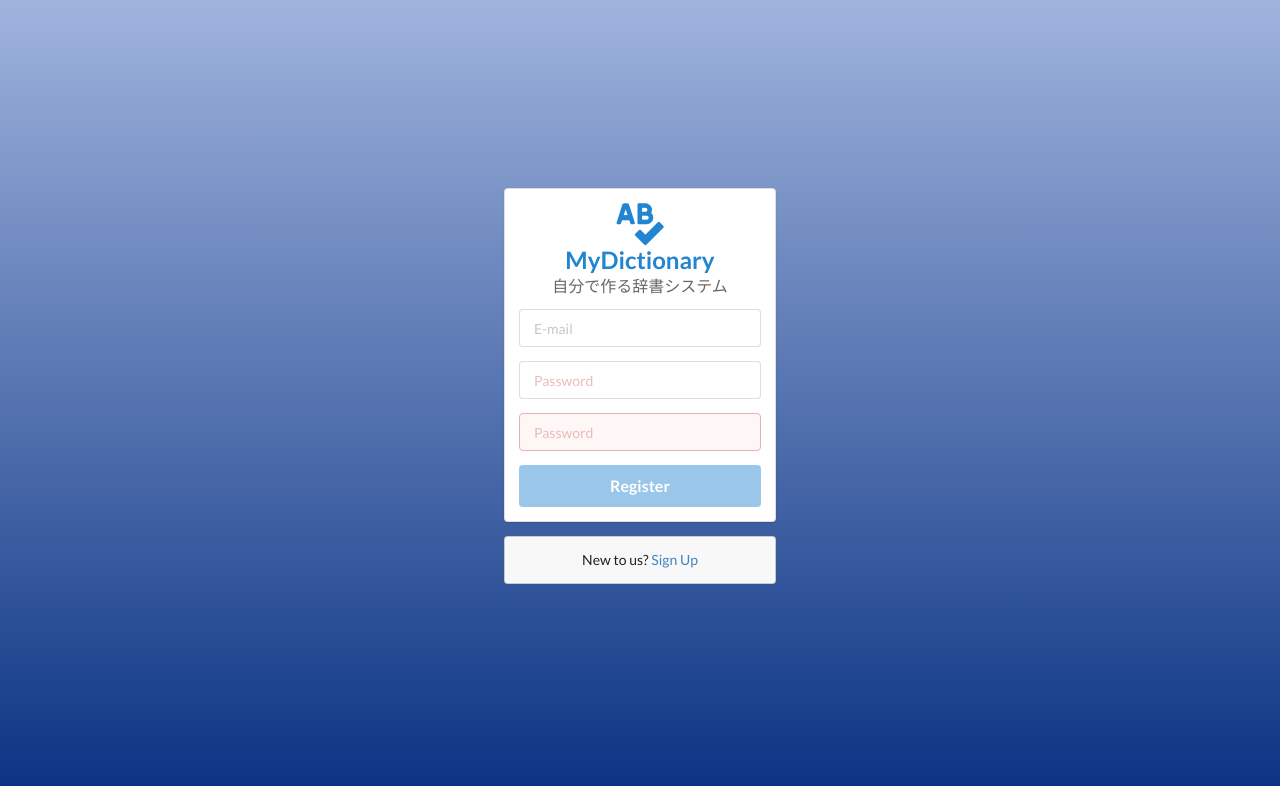
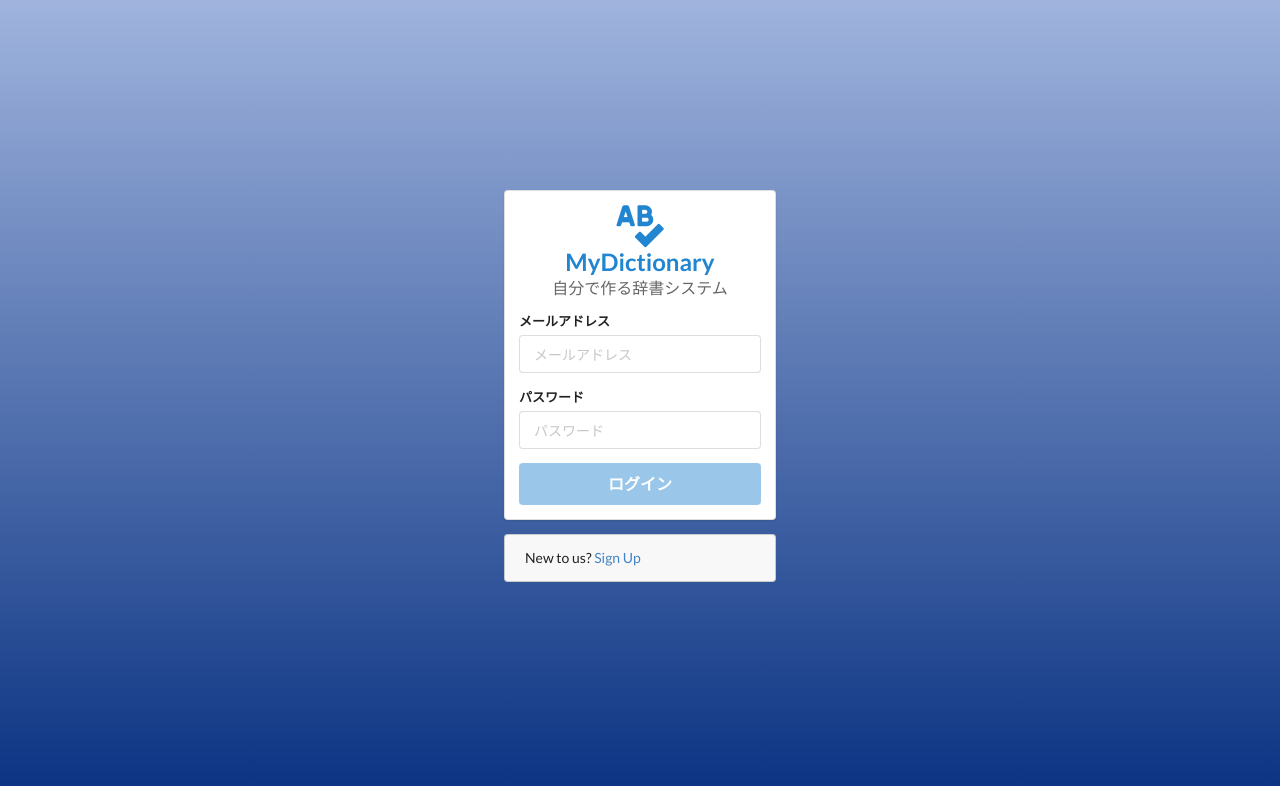
Before and after one commit to neighborlab/chitose, an Angular app: page /login in a window 1280 px wide. Built offline with nearby package versions, Linux system fonts and the light colour scheme.

Commit message:
ログインのバリデーション

```diff
--- a/src/app/login/login.component.html
+++ b/src/app/login/login.component.html
@@ -1,9 +1,8 @@
-<div class="ui middle aligned center aligned grid">
+<div class="ui middle aligned centered grid">
   <div class="column">
-    <form name="form" class="ui form" [formGroup]="form" (ngSubmit)="form.valid && onSubmit()">
-      <div class="ui segment">
+    <form name="form" class="ui form segment" [formGroup]="form" (ngSubmit)="form.valid && onSubmit()">
 
-        <h2 class="ui icon header blue">
+        <h2 class="ui icon header blue middle aligned">
           <i class="fas fa-spell-check large text"></i>
           <div class="content">
             MyDictionary
@@ -12,38 +11,33 @@
         </h2>
 
         <div class="field">
-          <div class="ui fluid input error" [ngClass]="{'error':form.get('email').touched && form.get('email').invalid}">
-            <input type="text" placeholder="E-mail" formControlName="email" />
-          </div>
-          <div *ngIf="form.get('email').touched && form.get('email').invalid"  class="invalid-feedback">
-            <div class="ui pointing label" *ngIf="form.get('email').errors.required">Email Name is required</div>
-            <div *ngIf="form.get('email').errors.email">Email must be a valid email Address</div>
+          <label>メールアドレス</label>
+          <div class="ui input">
+            <input type="text" placeholder="メールアドレス" formControlName="email" />
           </div>
         </div>
 
         <div class="field">
-          <div class="ui input error">
-            <input type="password" placeholder="Password" formControlName="password" [ngClass]="{'is-invalid':form.get('password').touched && form.get('password').invalid}" />
+          <label>パスワード</label>
+          <div class="ui input" >
+            <input type="password" placeholder="パスワード" formControlName="password"/>
           </div>
           <div *ngIf="form.get('password').touched && form.get('password').invalid" class="">
-            <div *ngIf="form.get('password').errors.required">Password is required</div>
-            <div *ngIf="form.get('password').errors.minlength">Password  must be a letaset 6 charector</div>
           </div>
         </div>
 
-        <div class="field">
-          <div class="ui input error">
-            <input type="moj" placeholder="Password" formControlName="password" [ngClass]="{'is-invalid':form.get('password').touched && form.get('password').invalid}" />
-          </div>
-          <div *ngIf="form.get('password').touched && form.get('password').invalid" class="">
-            <div *ngIf="form.get('password').errors.required">Password is required</div>
-            <div *ngIf="form.get('password').errors.minlength">Password  must be a letaset 6 charector</div>
-          </div>
+        <div class="ui negative message" *ngIf="( form.get('email').touched && form.get('email').invalid ) || ( form.get('password').touched && form.get('password').invalid )">
+          <ul class="list" *ngIf="form.get('email').touched && form.get('email').invalid" >
+            <li *ngIf="form.get('email').errors.required" >メールアドレスを入力してください</li>
+            <li *ngIf="form.get('email').errors.email" >メールアドレスの形式が正しくありません</li>
+          </ul>
+          <ul class="list" *ngIf="form.get('password').touched && form.get('password').invalid">
+            <li *ngIf="form.get('password').errors.required">パスワードを入力してください</li>
+            <li *ngIf="form.get('password').errors.minlength">パスワードは６文字以上入力してください</li>
+          </ul>
         </div>
+        <button type="submit" class="ui button fluid large blue" [disabled]="!form.valid">ログイン</button>
 
-          <button type="submit" class="ui button fluid large blue" [disabled]="!form.valid">Register</button>
-
-      </div>
     </form>
     <div class="ui message">
       New to us? <a href="/page">Sign Up</a>
```
